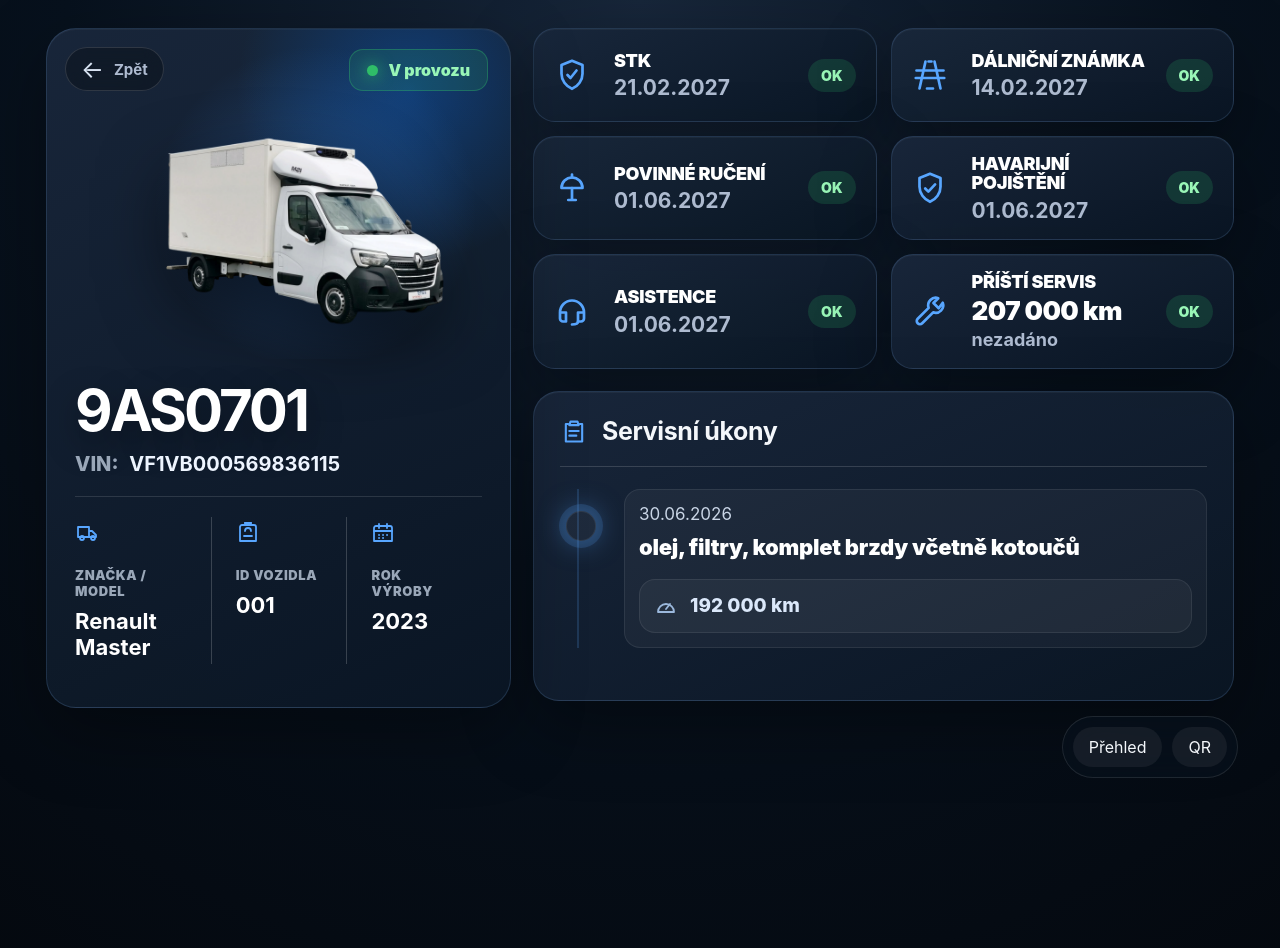
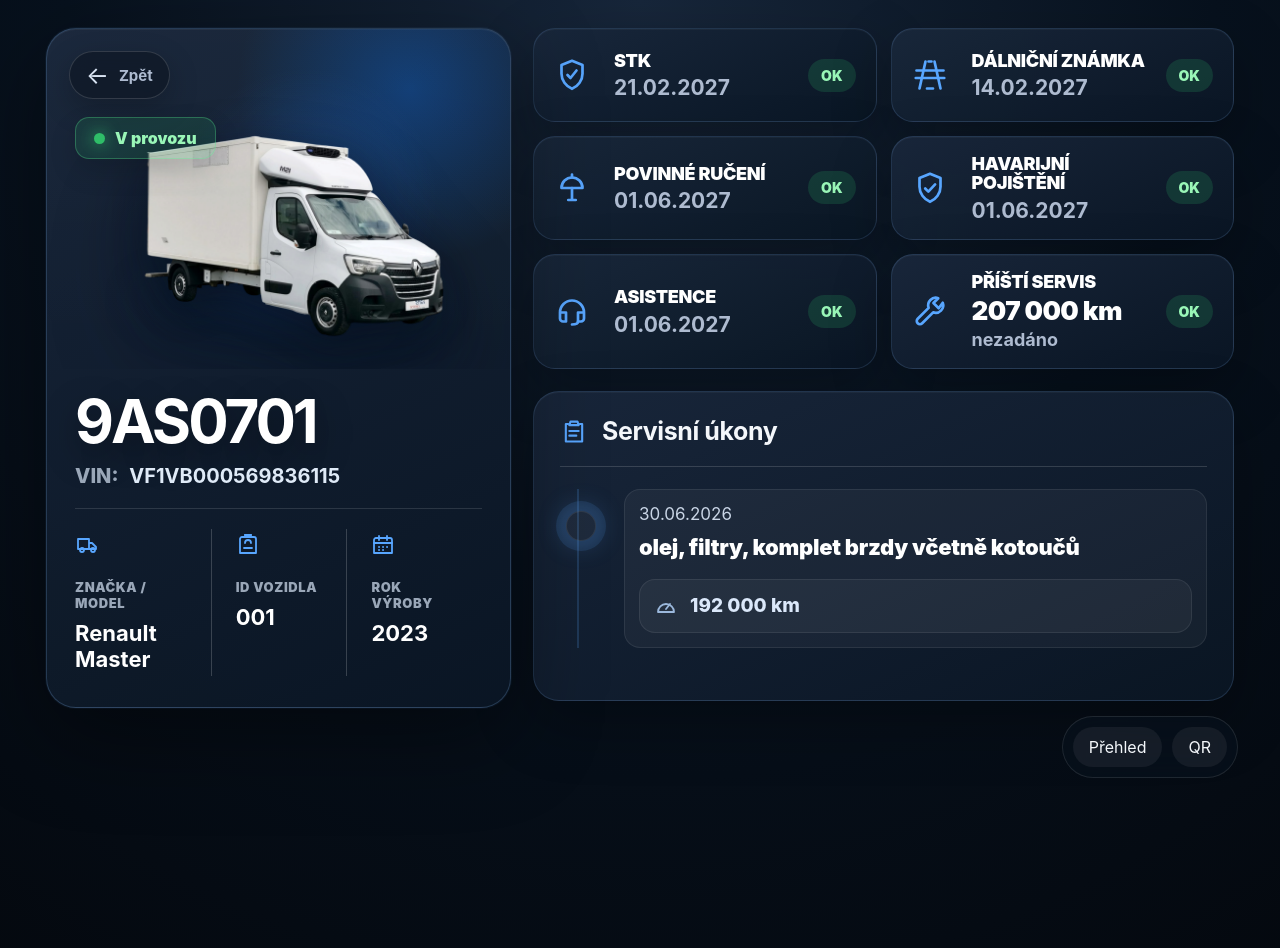
Before and after one commit to jakubwurm-coder/crocodille-rent, a Flask app: page /v/9AS0701 in a window 1280 px wide. Shown: the top 948 px of the page. Run offline with Flask 3, Linux system fonts and the light colour scheme.

Commit message:
Add premium vehicle shadow and glow styling

```diff
--- a/static/css/vehicle-polish.css
+++ b/static/css/vehicle-polish.css
@@ -8,31 +8,77 @@
 
 .vehicle-left{
   min-height:720px;
+  border-color:rgba(120,170,230,.24);
+  box-shadow:0 28px 90px rgba(0,0,0,.42), inset 0 1px 0 rgba(255,255,255,.05), 0 0 0 1px rgba(77,136,210,.08);
 }
 
 .pro-back{
-  top:18px;
-  left:18px;
-  height:44px;
-  padding:0 15px;
+  top:22px;
+  left:22px;
+  height:48px;
+  padding:0 16px;
+  background:rgba(8,14,24,.44);
+  border:1px solid rgba(255,255,255,.14);
+  box-shadow:0 10px 30px rgba(0,0,0,.22);
 }
 
 .vehicle-status-badge{
-  top:20px;
-  left:auto;
-  right:22px;
-  padding:10px 17px;
+  top:94px;
+  left:34px;
+  right:auto;
+  padding:10px 18px;
+  background:rgba(47,189,104,.14);
+  border:1px solid rgba(88,236,142,.3);
+  box-shadow:0 12px 28px rgba(0,0,0,.14);
 }
 
 .wide-hero{
-  height:360px;
-  min-height:360px;
-  padding:78px 34px 0;
+  position:relative;
+  isolation:isolate;
+  overflow:hidden;
+  height:372px;
+  min-height:372px;
+  padding:82px 30px 0;
+  background:
+    radial-gradient(circle at 56% 50%,rgba(41,115,221,.26),rgba(41,115,221,0) 42%),
+    linear-gradient(180deg,rgba(255,255,255,.015),rgba(255,255,255,0));
+}
+
+.wide-hero::before{
+  content:"";
+  position:absolute;
+  left:18%;
+  right:14%;
+  bottom:28px;
+  height:82px;
+  border-radius:50%;
+  background:radial-gradient(ellipse at center,rgba(18,55,108,.62) 0%, rgba(9,27,52,.38) 42%, rgba(9,27,52,0) 74%);
+  filter:blur(18px);
+  z-index:0;
+}
+
+.wide-hero::after{
+  content:"";
+  position:absolute;
+  left:29%;
+  right:27%;
+  bottom:48px;
+  height:122px;
+  border-radius:50%;
+  background:radial-gradient(ellipse at center,rgba(52,122,236,.2),rgba(52,122,236,0) 70%);
+  filter:blur(26px);
+  z-index:0;
 }
 
 .wide-hero img{
-  transform:scale(.98) translate(20px, 6px);
+  position:relative;
+  z-index:2;
+  transform:scale(1.03) translate(8px, 2px);
   transform-origin:center center;
+  filter:
+    drop-shadow(0 10px 16px rgba(9,20,33,.35))
+    drop-shadow(0 26px 30px rgba(5,15,29,.42))
+    drop-shadow(0 46px 38px rgba(7,20,36,.32));
 }
 
 .pro-main{
@@ -40,9 +86,13 @@
 }
 
 .wide-main h1{
-  font-size:64px;
+  font-size:70px;
   letter-spacing:-3px;
   margin-bottom:14px;
+}
+
+.wide-main span{
+  color:#dfeaf7;
 }
 
 .stats{
@@ -68,6 +118,8 @@
   grid-template-columns:44px minmax(0,1fr) auto;
   gap:16px;
   padding:20px 22px;
+  border-color:rgba(120,170,230,.18);
+  box-shadow:0 22px 60px rgba(0,0,0,.28), inset 0 1px 0 rgba(255,255,255,.035);
 }
 
 .status-icon{
@@ -103,6 +155,8 @@
 
 .panel{
   padding:24px 26px 28px;
+  border-color:rgba(120,170,230,.18);
+  box-shadow:0 22px 60px rgba(0,0,0,.28), inset 0 1px 0 rgba(255,255,255,.035);
 }
 
 .service-panel{
@@ -121,6 +175,7 @@
 
 .timeline-dot{
   margin-top:22px;
+  box-shadow:0 0 0 10px rgba(88,166,255,.12),0 0 28px rgba(88,166,255,.42);
 }
 
 .timeline strong{
@@ -165,18 +220,23 @@
     min-height:680px;
   }
 
+  .vehicle-status-badge{
+    top:88px;
+    left:28px;
+  }
+
   .wide-hero{
-    height:330px;
-    min-height:330px;
-    padding-top:74px;
+    height:340px;
+    min-height:340px;
+    padding-top:78px;
   }
 
   .wide-hero img{
-    transform:scale(.96) translate(24px, 8px);
+    transform:scale(1.01) translate(12px, 6px);
   }
 
   .wide-main h1{
-    font-size:58px;
+    font-size:60px;
   }
 
   .pro-main{
```
